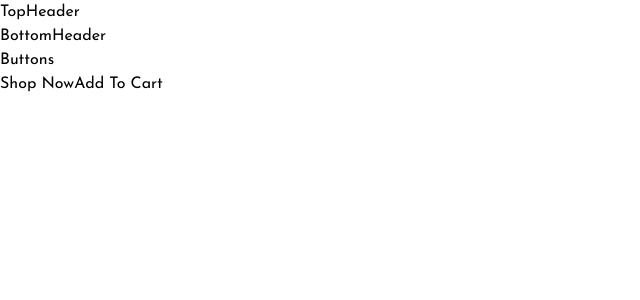
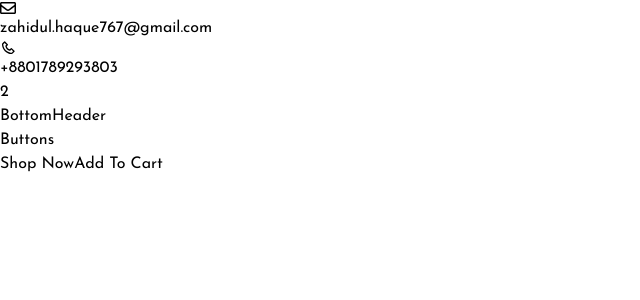
Before and after one commit to Jahid0178/Hekto-Furniture-Shop, a Next.js app: page /component-page in a window 1280 px wide. Shown: the top 300 px of the page, without its empty margins (0-640 px from the left). Built offline with nearby package versions, Linux system fonts and the light colour scheme.

Commit message:
mod - modify few component

```diff
--- a/app/globals.css
+++ b/app/globals.css
@@ -14,4 +14,12 @@
   .btn-secondary {
     @apply bg-[#08D15F] text-white hover:bg-[#0bc75d];
   }
+
+  .text-primary {
+    @apply text-[#101750];
+  }
+
+  .text-secondary {
+    @apply text-[#FB2E86];
+  }
 }
--- a/components/client/Header/Header.tsx
+++ b/components/client/Header/Header.tsx
@@ -6,10 +6,10 @@ import TopHeader from "./TopHeader";
 const Header = () => {
   return (
     <header>
-      <div className="container">
+      <div className="bg-violet-500 text-white py-2">
         <TopHeader />
-        <BottomHeader />
       </div>
+      <BottomHeader />
     </header>
   );
 };
--- a/components/client/Header/TopHeader.tsx
+++ b/components/client/Header/TopHeader.tsx
@@ -1,7 +1,30 @@
 "use client";
 
+import Link from "next/link";
+import { FaRegEnvelope } from "react-icons/fa";
+import { BiPhone } from "react-icons/bi";
+
 const TopHeader = () => {
-  return <div>TopHeader</div>;
+  return (
+    <div className="container">
+      <nav className="flex justify-between">
+        <div className="flex gap-4">
+          <Link
+            href="mailto:zahidul.haque767@gmail.com"
+            className="flex items-center gap-2"
+          >
+            <FaRegEnvelope />
+            zahidul.haque767@gmail.com
+          </Link>
+          <Link href="tel:+8801789293803" className="flex items-center gap-2">
+            <BiPhone />
+            +8801789293803
+          </Link>
+        </div>
+        <div>2</div>
+      </nav>
+    </div>
+  );
 };
 
 export default TopHeader;
--- a/components/common/Button/Button.tsx
+++ b/components/common/Button/Button.tsx
@@ -2,7 +2,7 @@
 
 import { ButtonProps } from "@/libs/types/types";
 
-const Button = ({ children, className, type }: ButtonProps) => {
+const Button = ({ children, className, type }: ButtonProps): JSX.Element => {
   return (
     <button className={className} type={type}>
       {children}
--- a/package.json
+++ b/package.json
@@ -19,6 +19,7 @@
     "postcss": "8.4.25",
     "react": "18.2.0",
     "react-dom": "18.2.0",
+    "react-icons": "^4.10.1",
     "tailwindcss": "3.3.2",
     "typescript": "5.1.6"
   }
```
Also changed, not shown: app/(admin)/admin/dashboard/page.tsx (line endings or trailing spaces), app/(admin)/admin/page.tsx (line endings or trailing spaces), app/(admin)/layout.tsx (line endings or trailing spaces), app/(client)/component-page/page.tsx (line endings or trailing spaces), app/(client)/home/page.tsx (line endings or trailing spaces), components/client/Header/BottomHeader.tsx (line endings or trailing spaces), libs/types/types.ts (line endings or trailing spaces), 1 other file (tests, documents, lock files or other folders).
